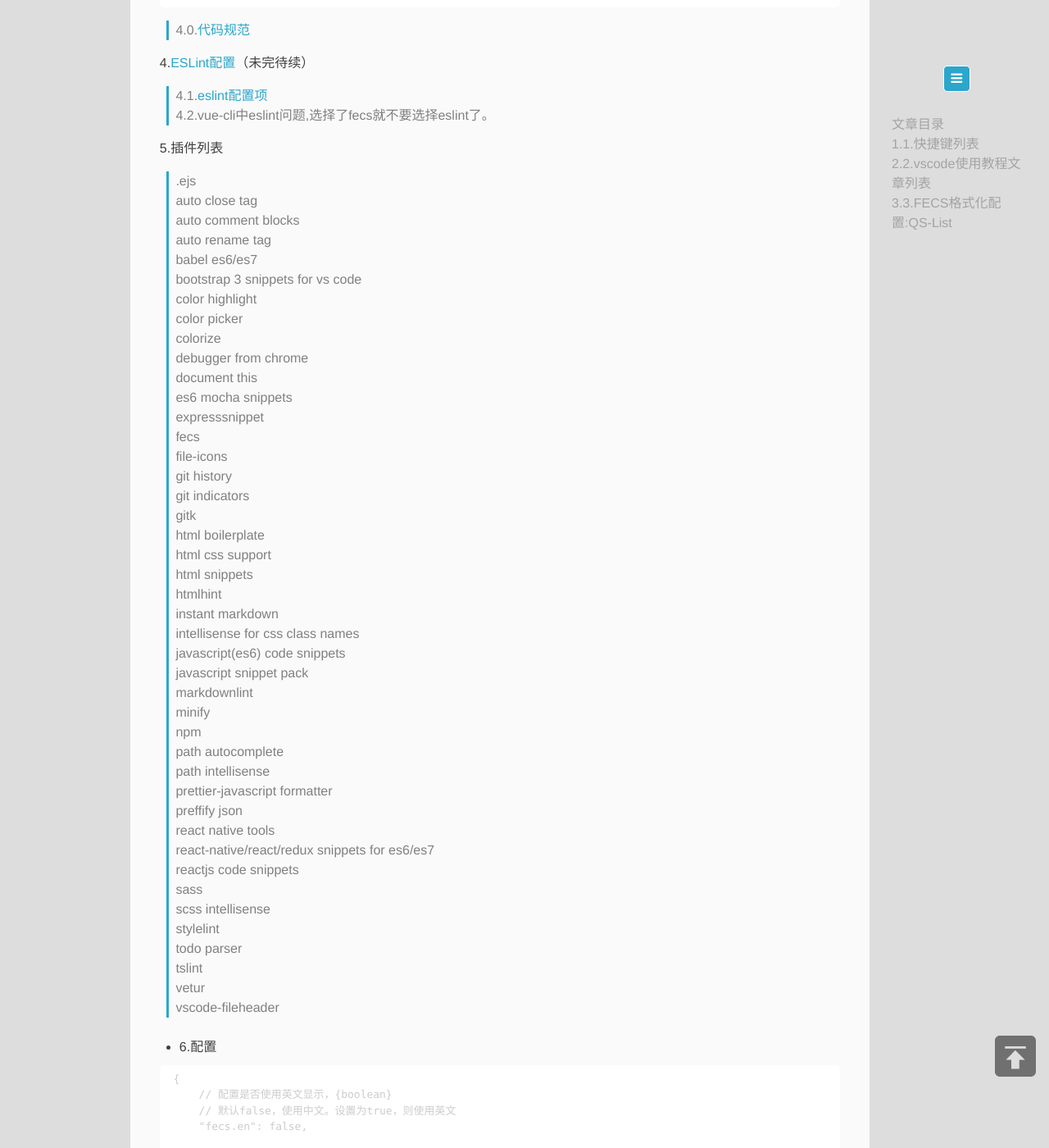
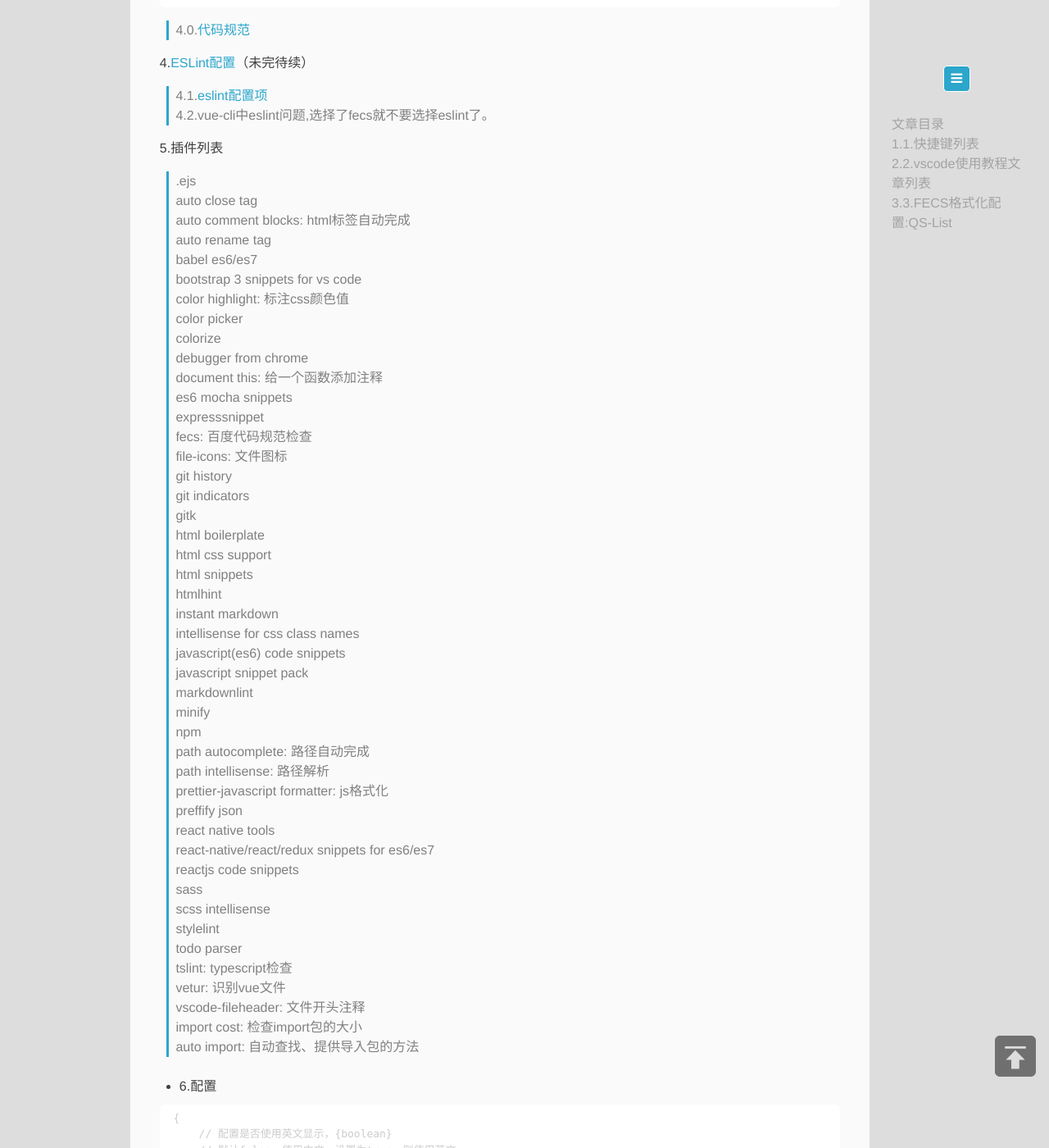
Before and after one commit to muzi131313/muzi131313.github.com, a Jekyll site: the page built from _posts/2017-09-28-vscode使用指南.md, in a window 1280 px wide and 1400 px high, scrolled down 2995 px. Shown: the whole window at 82% size. Built offline with Jekyll 4.4.1, drawn with Linux system fonts in a browser that asks for light colours.

Commit message:
vscode文档完善

```diff
--- a/_posts/2017-09-28-vscode使用指南.md
+++ b/_posts/2017-09-28-vscode使用指南.md
@@ -171,19 +171,19 @@ cmd+shift+p，然后输入fecs可以进行格式化
 5.插件列表
 > .ejs
 > auto close tag
-> auto comment blocks
+> auto comment blocks: html标签自动完成
 > auto rename tag
 > babel es6/es7
 > bootstrap 3 snippets for vs code
-> color highlight
+> color highlight: 标注css颜色值
 > color picker
 > colorize
 > debugger from chrome
-> document this
+> document this: 给一个函数添加注释
 > es6 mocha snippets
 > expresssnippet
-> fecs
-> file-icons
+> fecs: 百度代码规范检查
+> file-icons: 文件图标
 > git history
 > git indicators
 > gitk
@@ -198,9 +198,9 @@ cmd+shift+p，然后输入fecs可以进行格式化
 > markdownlint
 > minify
 > npm
-> path autocomplete
-> path intellisense
-> prettier-javascript formatter
+> path autocomplete: 路径自动完成
+> path intellisense: 路径解析
+> prettier-javascript formatter: js格式化
 > preffify json
 > react native tools
 > react-native/react/redux snippets for es6/es7
@@ -209,10 +209,11 @@ cmd+shift+p，然后输入fecs可以进行格式化
 > scss intellisense
 > stylelint
 > todo parser
-> tslint
-> vetur
-> vscode-fileheader
-
+> tslint: typescript检查
+> vetur: 识别vue文件
+> vscode-fileheader: 文件开头注释
+> import cost: 检查import包的大小
+> auto import: 自动查找、提供导入包的方法
 
 - 6.配置
 
```
